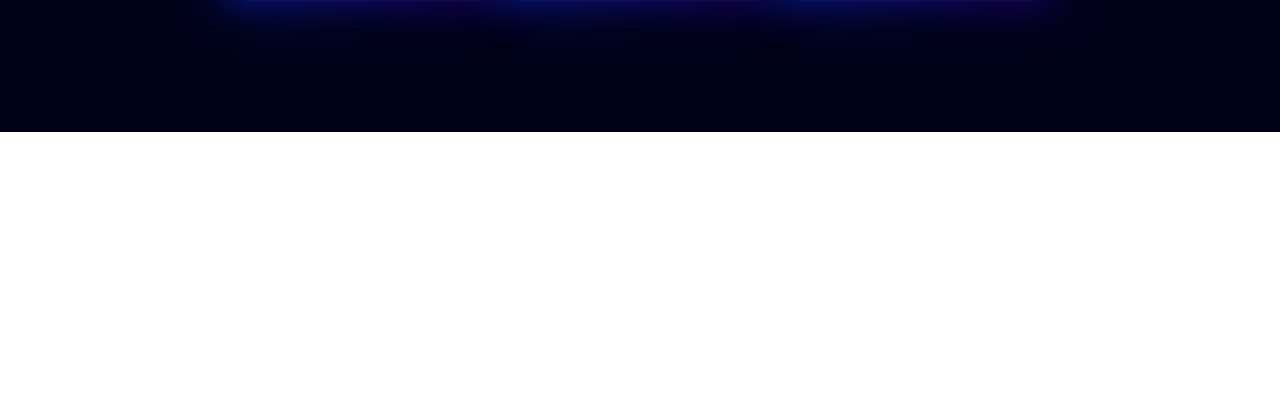
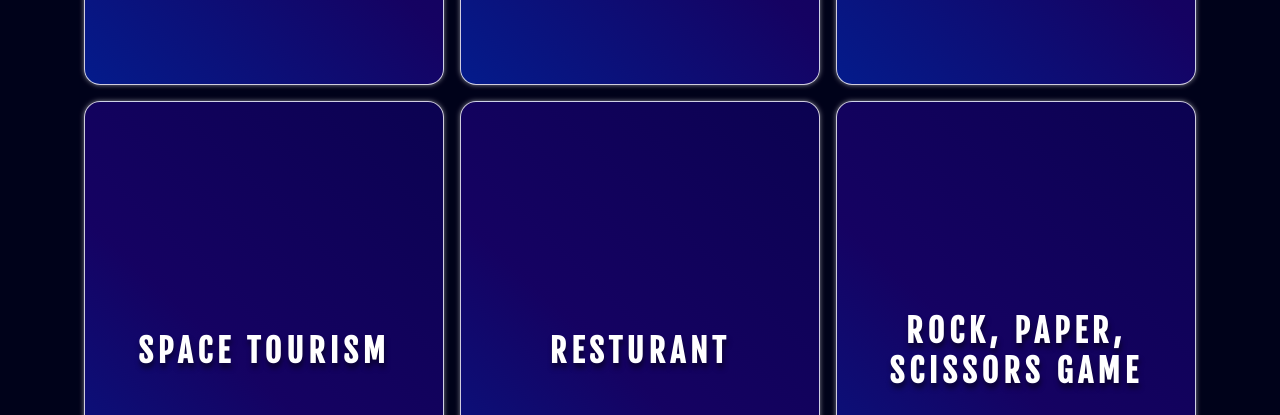
Before and after one commit to Ameerusa86/Portfolio2023, a React app: page /projects in a window 1280 px wide. Shown: the part 668-1083 px from the top of the page. Before the commit the page ends 800 px from the top, so only its background shows below. Built offline with nearby package versions, Linux system fonts and the light colour scheme; a web font is replaced by a local one.

Commit message:
adding updates

```diff
--- a/src/components/Projects.js
+++ b/src/components/Projects.js
@@ -18,7 +18,7 @@ const Projects = () => {
   return (
     <>
       <div className="projects" id="projects">
-        <div className="container">
+        <div className="projects_container">
           <motion.div
             initial={{ opacity: 0 }}
             whileInView={fade}
@@ -38,20 +38,20 @@ const Projects = () => {
             initial={{ opacity: 0 }}
             whileInView={fade}
           >
-            {ProjectsData.map((w, index) => {
+            {ProjectsData.map((p, index) => {
               return (
                 <div className="myCard" key={index}>
                   <div className="innerCard">
                     <div className="frontSide">
-                      <h1 className="title">{w.title}</h1>
+                      <h1 className="title">{p.title}</h1>
                     </div>
                     <div className="backSide">
-                      <p className="back_title">{w.tech}</p>
+                      <p className="back_title">{p.desc}</p>
                       <div className="icon_container">
-                        <Link to={w.gitlink}>
-                          <AiFillGithub className="icon" />
+                        <Link className="icon code" to={p.gitlink}>
+                          <AiFillGithub />
                         </Link>
-                        <Link className="icon" to={w.site}>
+                        <Link className="icon demo" to={p.site}>
                           <SiNetlify />
                         </Link>
                       </div>
--- a/src/data/ProjectsData.js
+++ b/src/data/ProjectsData.js
@@ -5,10 +5,12 @@ export const ProjectsData = [
     tech: ["React.js", "TailwindCss", "APIs", "Axios", "Context API"],
     gitlink: "//github.com/Ameerusa86/movieworld.git",
     site: "//cinemaworld2023.netlify.app/",
+    images:
+      "https://github.com/Ameerusa86/movieworld/raw/master/src/Assests/images/sceenshot.png",
   },
   {
     title: "World Countries Flags",
-    desc: "A we p app that show the world countries flags with the use of API.",
+    desc: "The world countries flags with the use of API.",
     tech: ["React.js", "Css", "APIs", "Axios", "Bootstrap"],
     gitlink: "//github.com/Ameerusa86/REST-API-Countries-Flags-Info.git",
     site: "//countries-rest-api-2023.netlify.app/",
@@ -36,19 +38,20 @@ export const ProjectsData = [
     site: "//resturant2023.netlify.app/",
   },
   {
-    title: "Rock, Paper, Scissors",
+    title: "Rock, Paper, Scissors Game",
     desc: "Rock, Paper, Scissors Game",
     tech: ["HTML", "CSS", "Javascript"],
     gitlink: "//github.com/Ameerusa86/rock-paper-scissors-master.git",
     site: "//rock-paper-scissors2023.netlify.app/",
   },
-  // {
-  //   title: "Onixx Digital",
-  //   desc: "A website for a company that helps with project and site management for the best optimization",
-  //   tech: ["React.js", "Styled-Components"],
-  //   gitlink: "//www.github.com/Pappyjay23/megapod",
-  //   site: "//onixx-digital.netlify.app/",
-  // },
+  {
+    title: "Yoga",
+    desc: "Front end web app for Yoga workout.",
+    tech: ["HTML", "CSS", "Javascript"],
+    gitlink: "//github.com/Ameerusa86/Yoga.git",
+    site: "//yoga-html-css-js.netlify.app/#",
+    images: "/images/projects/yoga.png",
+  },
   // {
   //   title: "Megapod",
   //   desc: "A site hosting podcasts",
--- a/src/data/WorkData.js
+++ b/src/data/WorkData.js
@@ -8,7 +8,7 @@ export const WorkData = [
   },
   {
     title: "World Countries Flags",
-    desc: "A we p app that show the world countries flags with the use of API.",
+    desc: "The world countries flags with the use of API.",
     tech: ["React.js", "Css", "APIs", "Axios", "Bootstrap"],
     gitlink: "//github.com/Ameerusa86/REST-API-Countries-Flags-Info.git",
     site: "//countries-rest-api-2023.netlify.app/",
@@ -36,7 +36,7 @@ export const WorkData = [
     site: "//resturant2023.netlify.app/",
   },
   {
-    title: "Rock, Paper, Scissors",
+    title: "Rock, Paper, Scissors Game",
     desc: "Rock, Paper, Scissors Game",
     tech: ["HTML", "CSS", "Javascript"],
     gitlink: "//github.com/Ameerusa86/rock-paper-scissors-master.git",
--- a/src/styles/Projects.css
+++ b/src/styles/Projects.css
@@ -1,26 +1,41 @@
+@import url("https://fonts.googleapis.com/css2?family=DynaPuff&family=Fjalla+One&display=swap");
+
 .projects {
   width: 100%;
-  height: 100vh;
+  height: 100%;
   background-color: var(--section-bgd);
+}
+
+.projects_container {
+  width: 100vw;
+  height: 100%;
+  padding: 3rem;
 }
 .myCard {
   background-color: transparent;
   /* width: 190px;
   height: 254px; */
-  width: 260px;
-  height: 190px;
+  width: 360px;
+  height: 500px;
   perspective: 1000px;
 }
 
 .title {
-  font-size: 1.25rem;
-  font-weight: 900;
+  font-size: 2rem;
+  font-weight: 800;
   text-align: center;
   margin: 0;
+  padding: 1rem;
+  /* position: absolute; */
+  font-family: "Fjalla One", sans-serif;
+  text-transform: uppercase;
+  letter-spacing: 5px;
+  text-shadow: 1px 5px 5px rgba(0, 0, 0, 0.5);
 }
 
 .back_title {
-  font-size: 0.5rem;
+  font-size: 1rem;
+  padding: 1rem;
 }
 
 .innerCard {
@@ -53,6 +68,7 @@
   color: white;
   box-shadow: 0 0 0.3em rgba(255, 255, 255, 0.5);
   font-weight: 700;
+  overflow: hidden;
 }
 
 .frontSide,
@@ -101,4 +117,29 @@
 
 .icon:hover {
   transform: scale(1.25);
+  transition: 0.3s ease-in-out;
 }
+
+.demo:hover::after {
+  content: "Demo";
+  font-size: 15px;
+  display: flex;
+  transition: 0.5s ease-in-out;
+}
+
+.code:hover::after {
+  content: "Code";
+  font-size: 15px;
+  display: flex;
+  transition: 0.5s ease-in-out;
+}
+
+img {
+  overflow: hidden;
+  width: 100%;
+  height: 100%;
+}
+
+.tech {
+  margin: 1rem;
+}
```
Also changed, not shown: src/images/projects/yoga.png (added), 1 other file.
